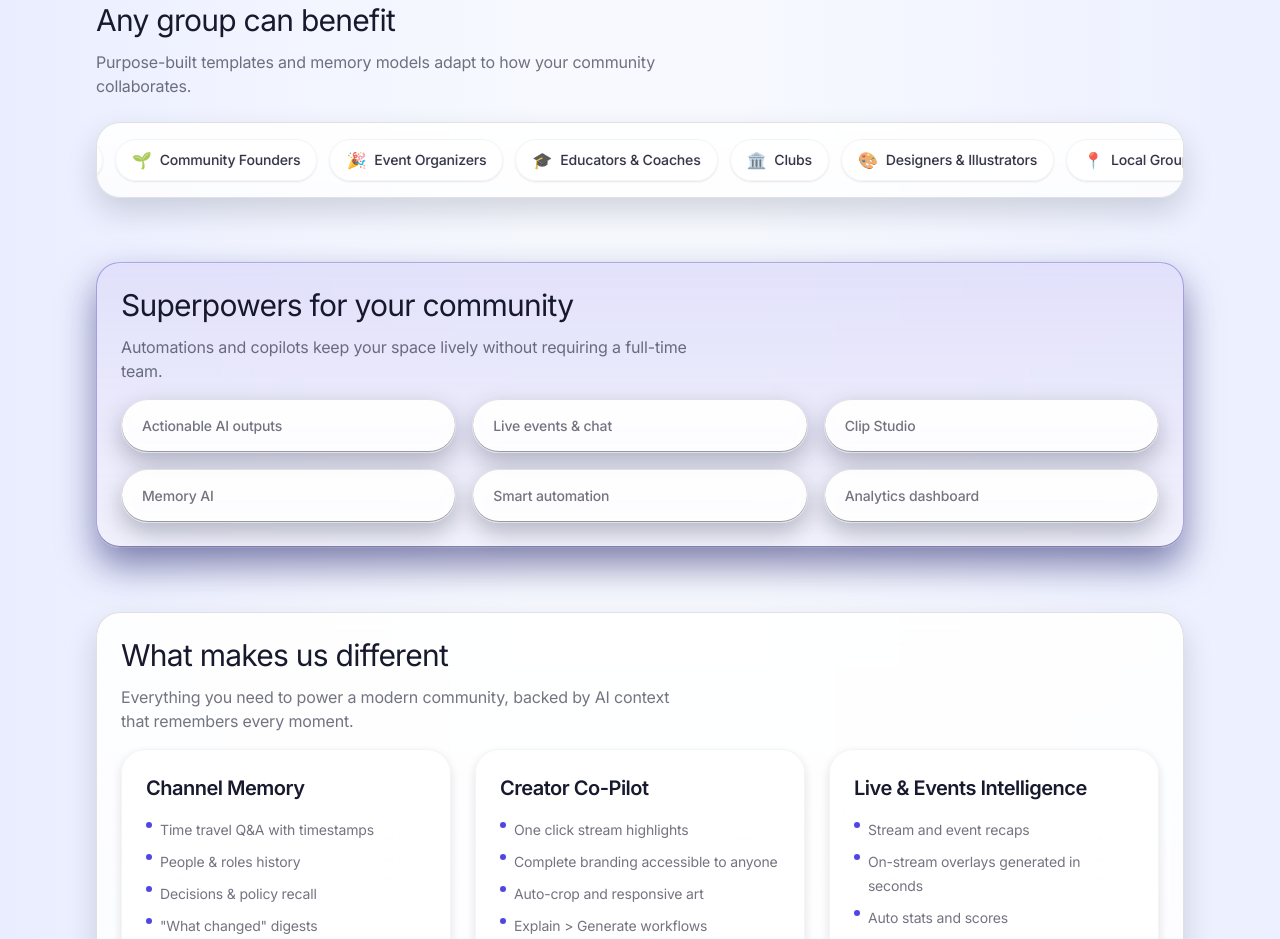
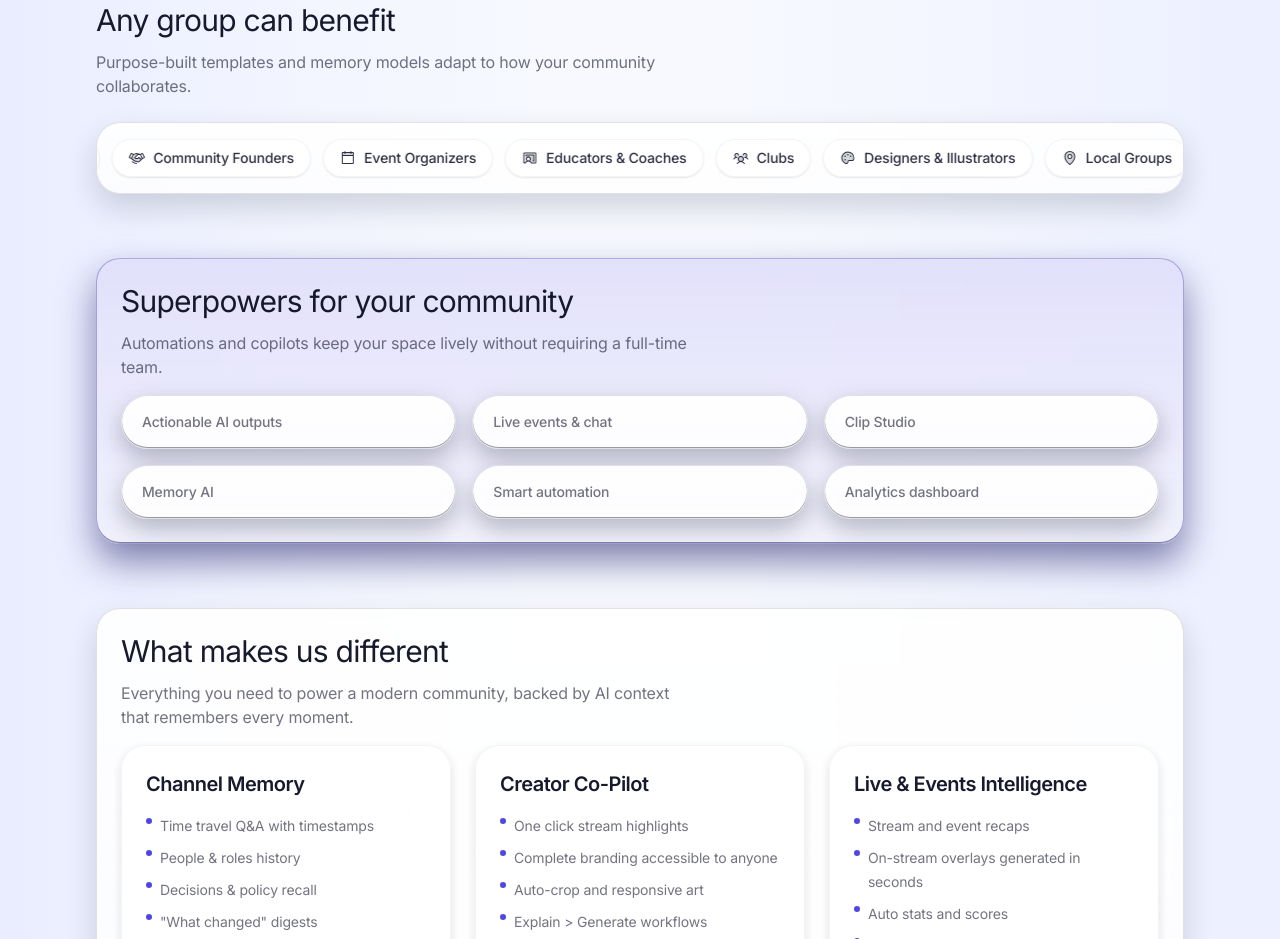
Before and after one commit to JohnGrosso13/capsules-next, a Next.js app: page / in a window 1280 px wide. Shown: the part 960-1899 px from the top of the page. Built offline with nearby package versions, Linux system fonts and the light colour scheme; no server answers.

Commit message:
Carousel: switch default icons to Phosphor duotone and support ReactNode icons; keep slow marquee option.

```diff
--- a/src/components/group-carousel.tsx
+++ b/src/components/group-carousel.tsx
@@ -1,8 +1,27 @@
 "use client";
 
+import * as React from "react";
 import { cn } from "@/lib/cn";
+import {
+  UsersThree,
+  PencilSimple,
+  Palette,
+  MapPin,
+  GameController,
+  GraduationCap,
+  Storefront,
+  VideoCamera,
+  Trophy,
+  TextAa,
+  Microphone,
+  Camera,
+  Handshake,
+  CalendarBlank,
+  ChalkboardTeacher,
+} from "@phosphor-icons/react/dist/ssr";
 
-type Item = string | { label: string; icon?: string };
+type ItemIcon = React.ReactNode;
+type Item = string | { label: string; icon?: ItemIcon };
 
 type GroupCarouselProps = {
   items: Item[];
@@ -10,25 +29,27 @@ type GroupCarouselProps = {
   speed?: "normal" | "slow";
 };
 
-const DEFAULT_ICONS: Record<string, string> = {
-  Creators: "✨",
-  Teams: "🤝",
-  Families: "👪",
-  "Community Founders": "🌱",
-  "Event Organizers": "🎉",
-  "Educators & Coaches": "🎓",
-  Clubs: "🏛️",
-  "Designers & Illustrators": "🎨",
-  "Local Groups": "📍",
-  "Gaming Communities": "🕹️",
-  Schools: "🏫",
-  "Independent Sellers": "🛍️",
-  Streamers: "📡",
-  Leagues: "🏆",
-  Writers: "✍️",
-  Podcasters: "🎙️",
-  Photographers: "📸",
-  "Alumni Networks": "🎓",
+const size = 16;
+const weight = "duotone" as const;
+const DEFAULT_ICONS: Record<string, ItemIcon> = {
+  Creators: <PencilSimple size={size} weight={weight} />,
+  Teams: <UsersThree size={size} weight={weight} />,
+  Families: <UsersThree size={size} weight={weight} />,
+  "Community Founders": <Handshake size={size} weight={weight} />,
+  "Event Organizers": <CalendarBlank size={size} weight={weight} />,
+  "Educators & Coaches": <ChalkboardTeacher size={size} weight={weight} />,
+  Clubs: <UsersThree size={size} weight={weight} />,
+  "Designers & Illustrators": <Palette size={size} weight={weight} />,
+  "Local Groups": <MapPin size={size} weight={weight} />,
+  "Gaming Communities": <GameController size={size} weight={weight} />,
+  Schools: <GraduationCap size={size} weight={weight} />,
+  "Independent Sellers": <Storefront size={size} weight={weight} />,
+  Streamers: <VideoCamera size={size} weight={weight} />,
+  Leagues: <Trophy size={size} weight={weight} />,
+  Writers: <TextAa size={size} weight={weight} />,
+  Podcasters: <Microphone size={size} weight={weight} />,
+  Photographers: <Camera size={size} weight={weight} />,
+  "Alumni Networks": <GraduationCap size={size} weight={weight} />,
 };
 
 export function GroupCarousel({ items, animate = false, speed = "slow" }: GroupCarouselProps) {
@@ -55,11 +76,7 @@ export function GroupCarousel({ items, animate = false, speed = "slow" }: GroupC
             className="rounded-pill border-border/40 bg-surface-elevated/80 text-fg/90 inline-flex items-center gap-2 border px-4 py-2 text-sm font-medium shadow-xs backdrop-blur"
             role="listitem"
           >
-            {entry.icon ? (
-              <span aria-hidden="true" className="text-base">
-                {entry.icon}
-              </span>
-            ) : null}
+            {entry.icon ? <span aria-hidden="true">{entry.icon}</span> : null}
             <span>{entry.label}</span>
           </span>
         ))}
```
